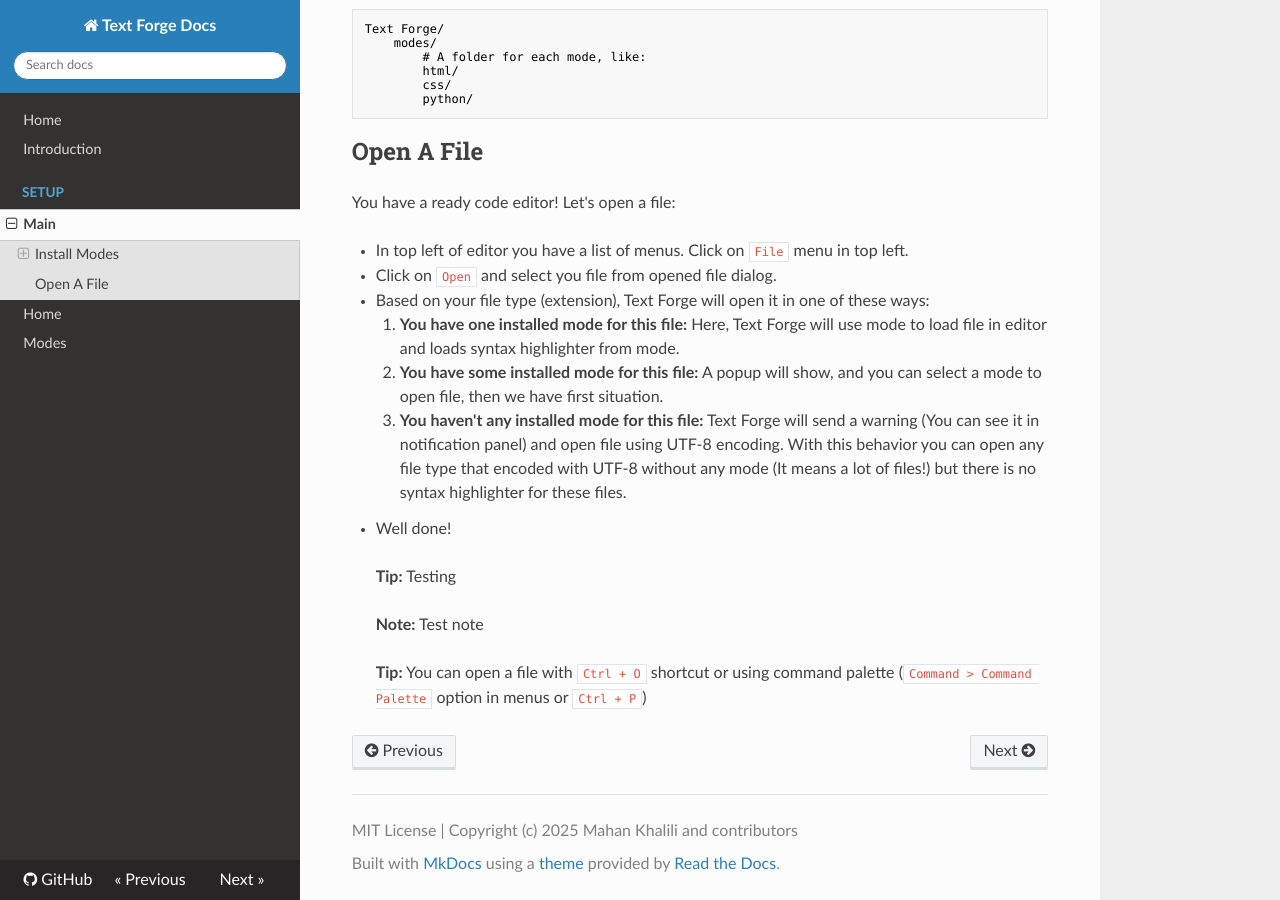
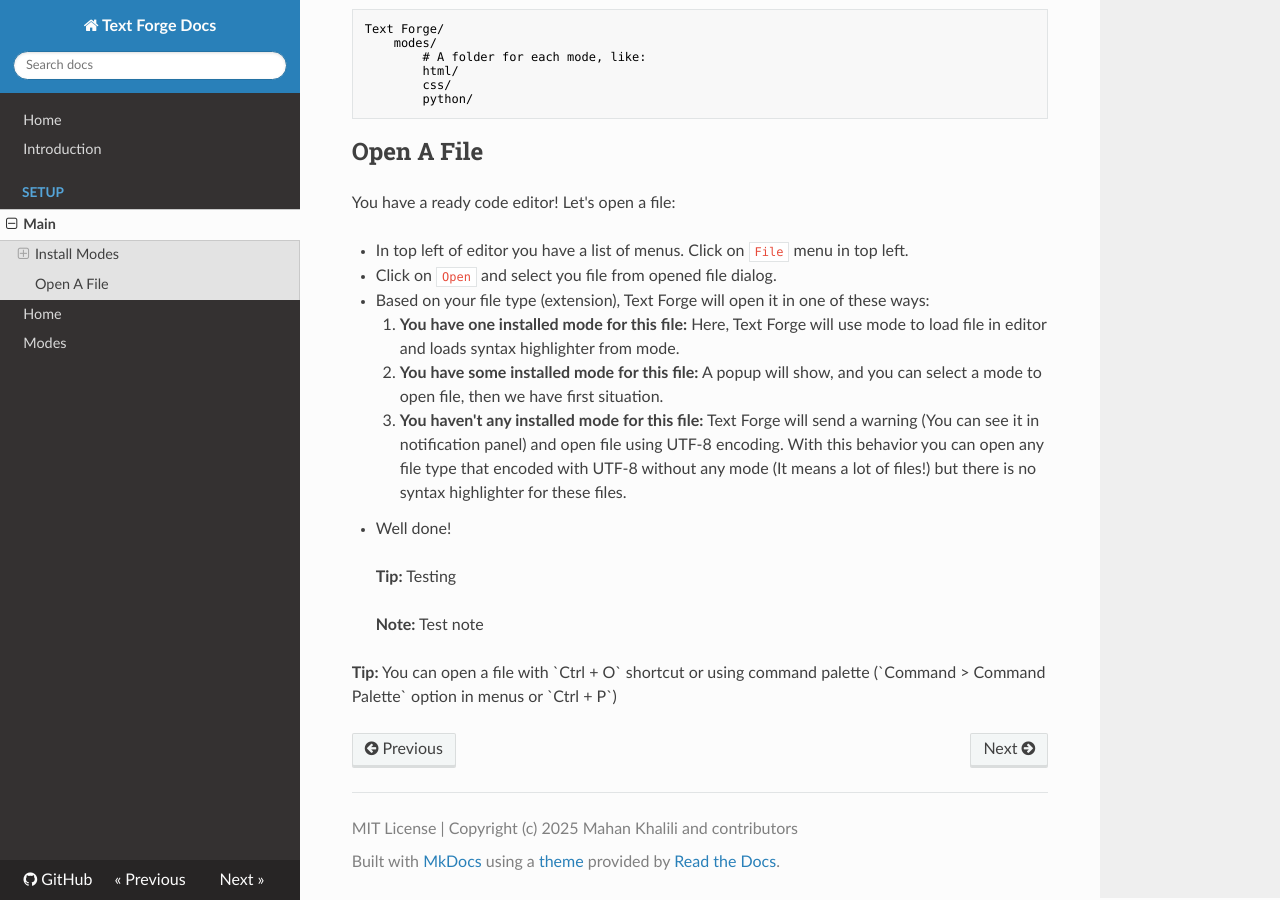
Before and after one commit to text-forge/docs, an MkDocs documentation site: the page built from docs/setup.md, in a window 1280 px wide and 900 px high, scrolled down 1086 px. Built offline with MkDocs 1.6.1, drawn with Linux system fonts in a browser that asks for light colours; nearby versions of some CDN libraries; a script that is not in the unit is left out.

Commit message:
Change way

```diff
--- a/docs/setup.md
+++ b/docs/setup.md
@@ -45,5 +45,6 @@ You have a ready code editor! Let's open a file:
 
 > **Note:** Test note
 
-> **Tip:**
-> You can open a file with `Ctrl + O` shortcut or using command palette (`Command > Command Palette` option in menus or `Ctrl + P`)
+<div class="doc-tip">
+<p><strong class="doc-tip">Tip:</strong> You can open a file with `Ctrl + O` shortcut or using command palette (`Command > Command Palette` option in menus or `Ctrl + P`)</p>
+</div>
```
Also changed, not shown: style.css (+5 -13 lines).
